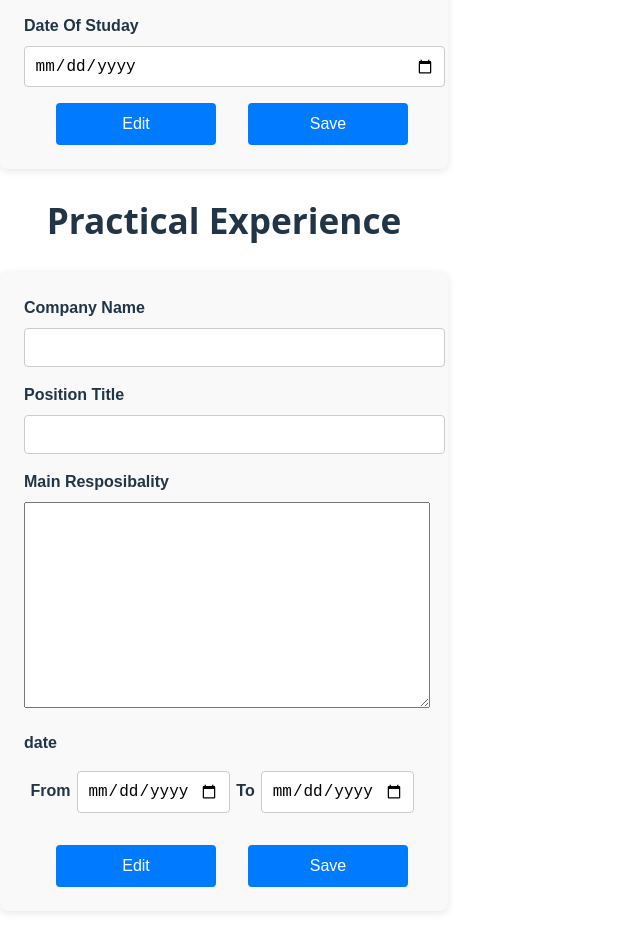
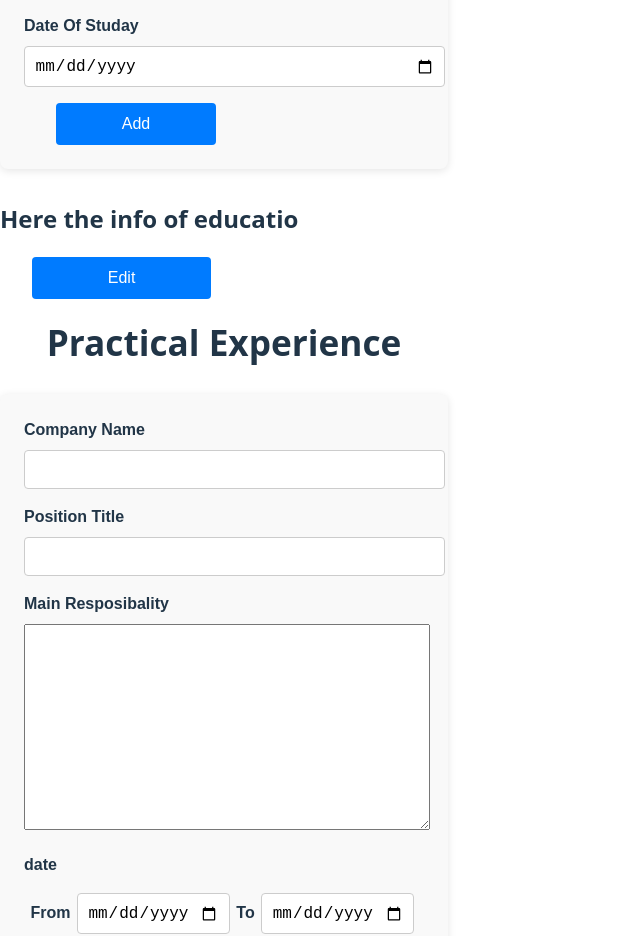
Before and after one commit to marsila/cv-application, a React (Vite) app in the folder cv-application/: page / in a window 1280 px wide. Shown: the part 820-1756 px from the top of the page, without its empty margins (0-640 px from the left). Built offline with nearby package versions, Linux system fonts and the light colour scheme.

Commit message:
adding props and methods

```diff
--- a/cv-application/src/App.jsx
+++ b/cv-application/src/App.jsx
@@ -1,17 +1,52 @@
-//import { useState } from 'react'
+import { useState } from 'react'
 import EdeucationalInfo from './EdeucationalInfo'
 import GeneralInfo from './GeneralInfo'
 import PracticalExp from './PracticalExp'
 
 
 function App() {
+  const [person, setPerson] = useState({name:'', birthDate:'', email:'',phone:'', id:''});
+  const [educationInfo,setEductionInfo] = useState([{id:'', schoolName:'', titleOfStuday:'', dateOfStuday:'' }]);
+  const [practicalExp, setPracticalExp] = useState([{id:'', companyName:'', positionTitle:'', mainRes:'', fromDate:'', toDate:''}])
 
+  const handleGeneralInfoChange = (event) => {
+    const [input, value] = event.target.value;
+    setPerson(prevPerson => ({
+      ...prevPerson,
+      [input]: value
+    }));
+  }
+
+  const handleEducationalInfoChange = (event) =>{
+    const [input, value] = event.target.value;
+    setEductionInfo(prevEduInfo => ({
+      ...prevEduInfo,
+      [input]: value
+    }))
+  }
+
+  const handlePracticalExpChange = (event) =>{
+    const [input, value] = event.target.value;
+    setPracticalExp(prevPracticalExp => ({
+      ...prevPracticalExp,
+      [input]: value
+    }))
+  }
 
   return (
     <>
-      <GeneralInfo/>
-      <EdeucationalInfo/>
-      <PracticalExp/>
+      <GeneralInfo
+        person={person}
+        handleGeneralInfoChange= {handleGeneralInfoChange}
+      />
+      <EdeucationalInfo
+        educationInfo ={educationInfo}
+        handleEducationalInfoChange ={handleEducationalInfoChange}
+      />
+      <PracticalExp
+        practicalExp={practicalExp}
+        handlePracticalExpChange ={handlePracticalExpChange}
+      />
     </>
   )
 }
--- a/cv-application/src/EdeucationalInfo.jsx
+++ b/cv-application/src/EdeucationalInfo.jsx
@@ -1,6 +1,7 @@
 
 
 export default function EdeucationalInfo(){
+
     return (
         <>
         <h1>Educational Information</h1>
@@ -17,8 +18,13 @@ export default function EdeucationalInfo(){
                 <label htmlFor="dateOfStuday">Date Of Studay</label>
                 <input type="date" name="dateOfStuday" id="dateOfStuday" />
             </div>
-            <button type="button">Edit</button><button type="button">Save</button>
+            <button type="button">Add</button>
         </form>
+        <div className="educat-info">
+            <h2>Here the info of educatio</h2>
+            <p></p>
+            <button type="button">Edit</button>
+        </div>
         </>
     )
 }
--- a/cv-application/src/GeneralInfo.jsx
+++ b/cv-application/src/GeneralInfo.jsx
@@ -1,14 +1,22 @@
+//import { useState } from "react"
 
 
 
 export default function GeneralInfo() {
+
     return (
         <>
         <h1>General Information</h1>
         <form  class="form-container">
             <div className="form-group">
                 <label htmlFor="fname">First Name</label>
-                <input type="text" name="fname" id="fname" />
+                <input type="text"
+                    name="fname"
+                    id="fname"
+                    // value={fname}
+                    //onChange={}
+                />
+                {/* {fname} */}
             </div>
             <div className="form-group">
                 <label htmlFor="lname">Last Name</label>
--- a/cv-application/src/PracticalExp.jsx
+++ b/cv-application/src/PracticalExp.jsx
@@ -26,7 +26,7 @@ export default function PracticalExp(){
                 <label htmlFor="toCompanyDate">To</label>
                 <input type="date" name="toCompanyDate" id="toCompanyDate" />
             </div>
-            <button type="button">Edit</button><button type="button">Save</button>
+            <button type="button">Add</button>
         </form>
         </>
     )
```
